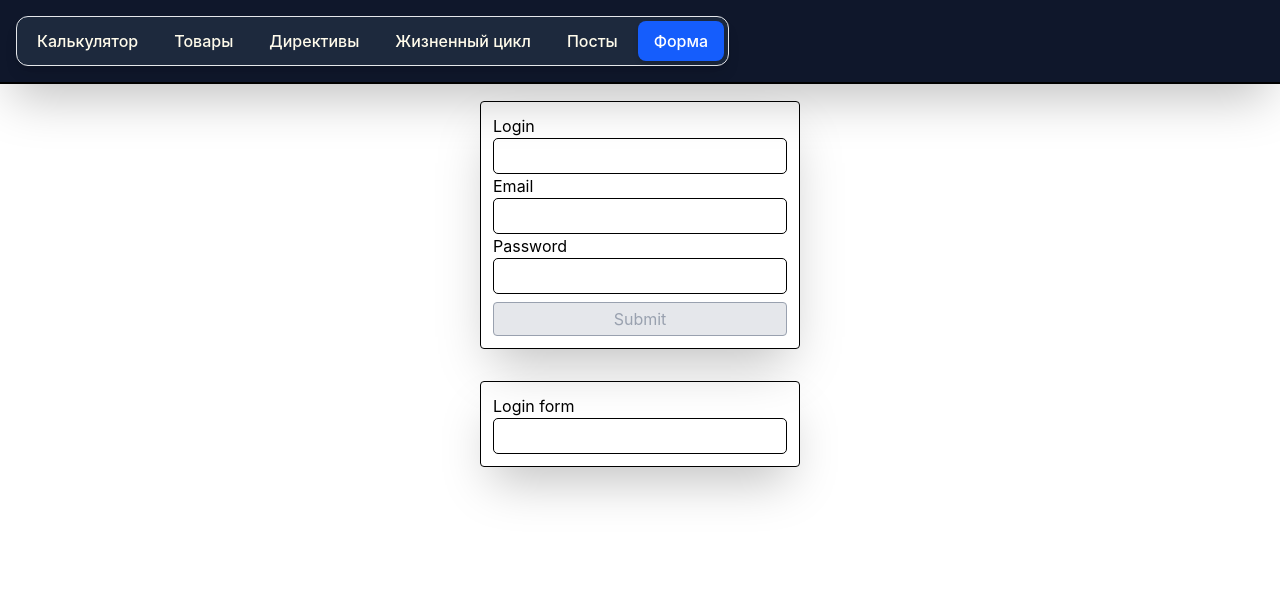
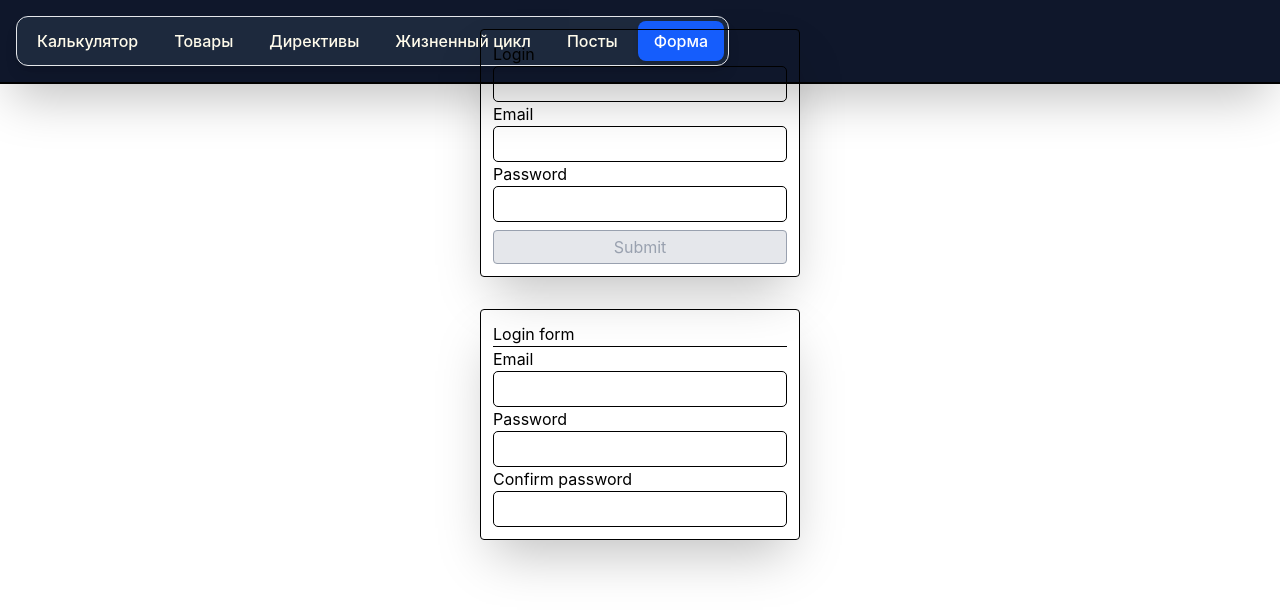
Before and after one commit to Oleg-ru/ng-start-course, an Angular app: page /form in a window 1280 px wide. Shown: the top 614 px of the page. Built offline with nearby package versions, Linux system fonts and the light colour scheme.

Commit message:
feat: Forms Написан кастомный валидатор для пароля и подтверждения пароля, и валидация применена к форме

```diff
--- a/src/app/form/form.html
+++ b/src/app/form/form.html
@@ -34,7 +34,9 @@
 
   <div [formGroup]="loginForm" class="flex flex-col w-1/4 border rounded p-3 shadow-2xl">
     <h2>Login form</h2>
+    <hr>
     <label class="label">
+      Email
       <input class="input" type="text" formControlName="mail">
       @if (!loginForm.controls.mail.valid && loginForm.controls.mail.touched) {
         @if (loginForm.controls.mail.hasError('forbiddenValue')) {
@@ -42,6 +44,21 @@
         }
       }
     </label>
+    <label class="label">
+      <p>Password</p>
+      <input class="input" type="password" formControlName="password">
+    </label>
+    <label class="label">
+      <p>Confirm password</p>
+      <input class="input" type="password" formControlName="confirmPassword">
+    </label>
+    <div>
+      @if (loginForm.errors?.['PasswordsNotEquals'] && loginForm.controls.password.touched && loginForm.controls.confirmPassword.touched) {
+        <div  class="relative p-4">
+          <div class="error-msg">Пароли не совпадают</div>
+        </div>
+      }
+    </div>
   </div>
 
 </div>
--- a/src/app/form/form.ts
+++ b/src/app/form/form.ts
@@ -14,6 +14,10 @@ export function checkRegExp(regExp: RegExp): ValidatorFn {
     const forbidden = regExp.test(control.value);
     return !forbidden ? {forbiddenValue: {value: control.value}} : null;
   }
+}
+
+export const confirmPassword: ValidatorFn = (control: AbstractControl): ValidationErrors | null  => {
+  return control.value.password === control.value.confirmPassword ? null : {PasswordsNotEquals: true}
 }
 
 // Regex для валидации email (стандартный)
@@ -34,8 +38,10 @@ export class Form {
     password: new FormControl('', [Validators.required, Validators.minLength(6)]),
   });
   public loginForm = new FormGroup({
-    mail: new FormControl('', [checkRegExp(emailRegex)])
-  })
+    mail: new FormControl('', [checkRegExp(emailRegex)]),
+    password: new FormControl(''),
+    confirmPassword: new FormControl(''),
+  }, confirmPassword)
   handleSubmit = () => {
     console.log(this.form.value)
   }
```
